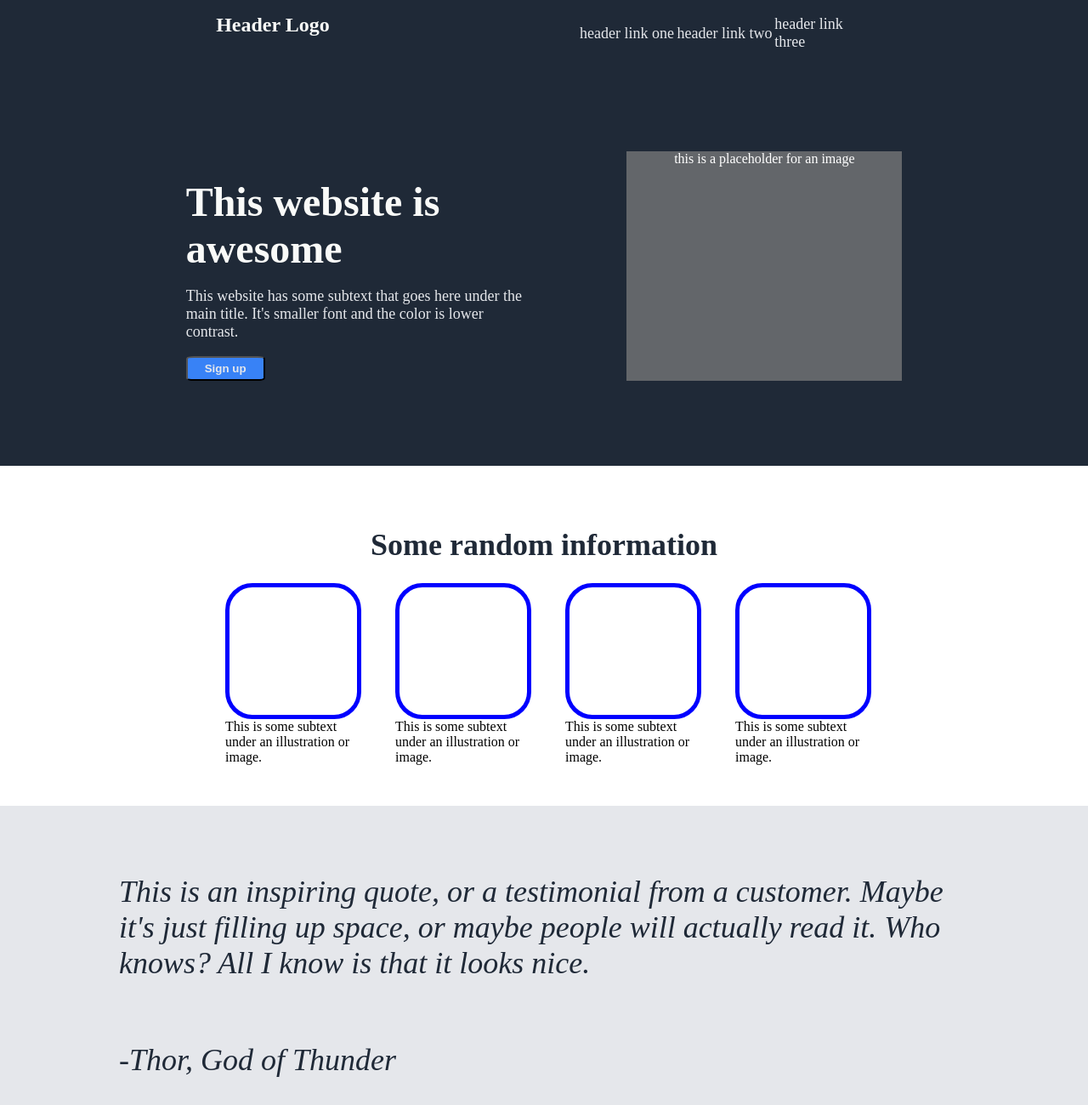
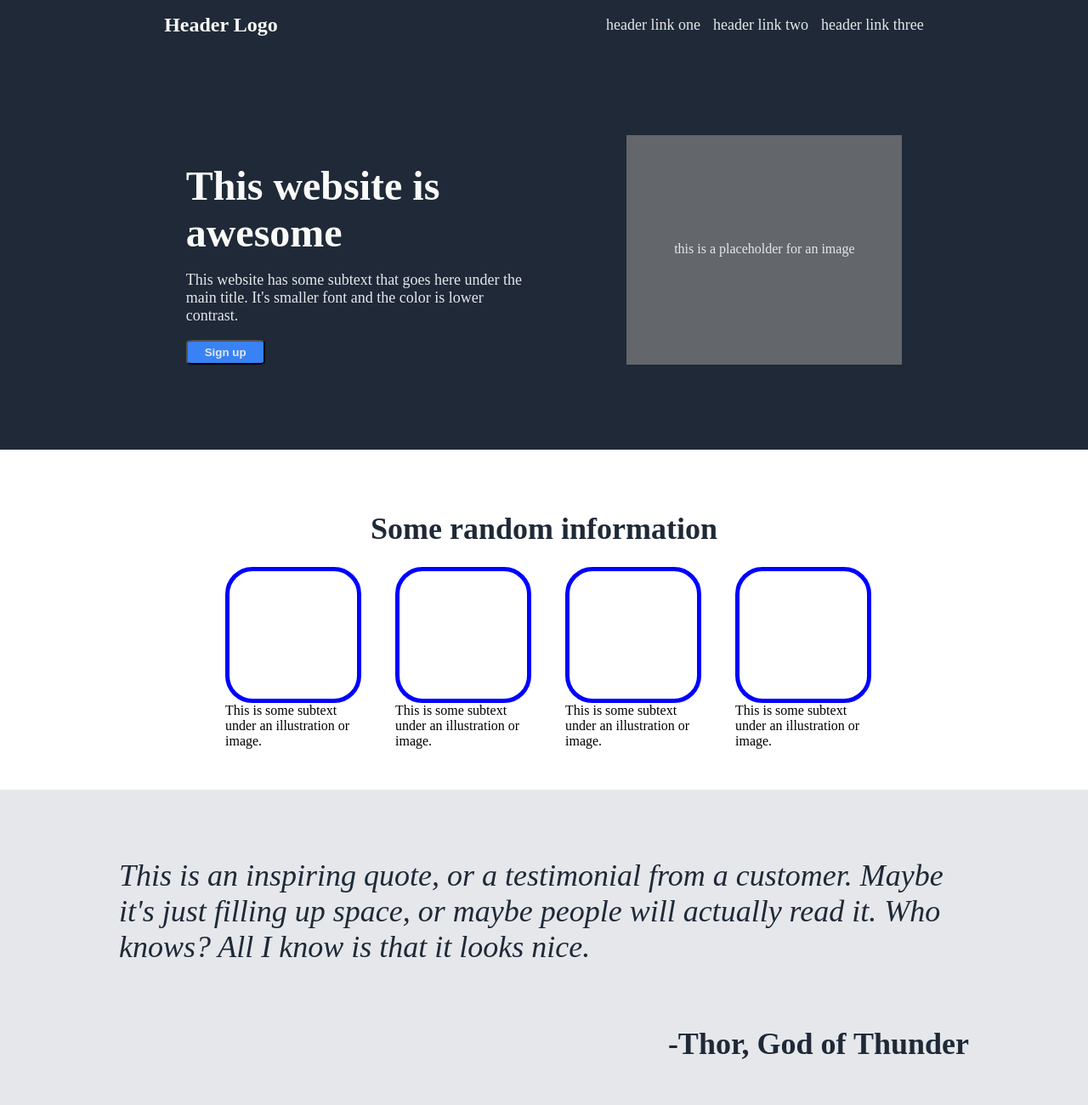
Before and after one commit to inherentspice/Landing-Page, a plain HTML site: page index.html in a window 1280 px wide. Shown: the top 1300 px of the page at 85% size. Drawn offline with Linux system fonts and the light colour scheme.

Commit message:
finished first draft of landing page

```diff
--- a/index.html
+++ b/index.html
@@ -29,7 +29,7 @@
           <button>Sign up</button>
         </div>
         <div class="header-image">
-          this is a placeholder for an image
+          <p>this is a placeholder for an image</p>
         </div>
       </div>
     </div>
@@ -64,7 +64,7 @@
         Who knows?
         All I know is that it looks nice.
       </p>
-      <p>-Thor, God of Thunder</p>
+      <p class="author">-Thor, God of Thunder</p>
 
     </div>
     <div class="footer">
--- a/styles.css
+++ b/styles.css
@@ -12,7 +12,8 @@ body {
 
 .header {
   display: flex;
-  justify-content: space-evenly;
+  justify-content: space-around;
+  align-items: center;
 }
 
 .welcome-header {
@@ -34,6 +35,12 @@ body {
   font-size: 18px;
 }
 
+.header-image > p {
+  color: #E5E7EB;
+  align-self: center;
+  margin-top: 125px;
+}
+
 ul {
   text-decoration: none;
   list-style: none;
@@ -41,11 +48,12 @@ ul {
   color: #E5E7EB;
   font-size: 18px;
   align-items: center;
+  padding: 0;
+  gap: 15px;
 }
 
-li {
-  flex: 1;
-}
+/* li {
+} */
 
 .logo  {
   color: #F9FAF8;
@@ -114,6 +122,11 @@ li {
   width: 1000px;
 }
 
+.quote .author {
+  text-align-last: end;
+  font-style: normal;
+  font-weight: 800;
+}
 .footer {
   background-color: none;
   display: flex;
@@ -165,3 +178,8 @@ button {
   border-radius: 10%;
   font-weight: 800;
 }
+
+.button-box > button {
+  align-self: center;
+  border: 2px solid #E5E7EB
+}
```
